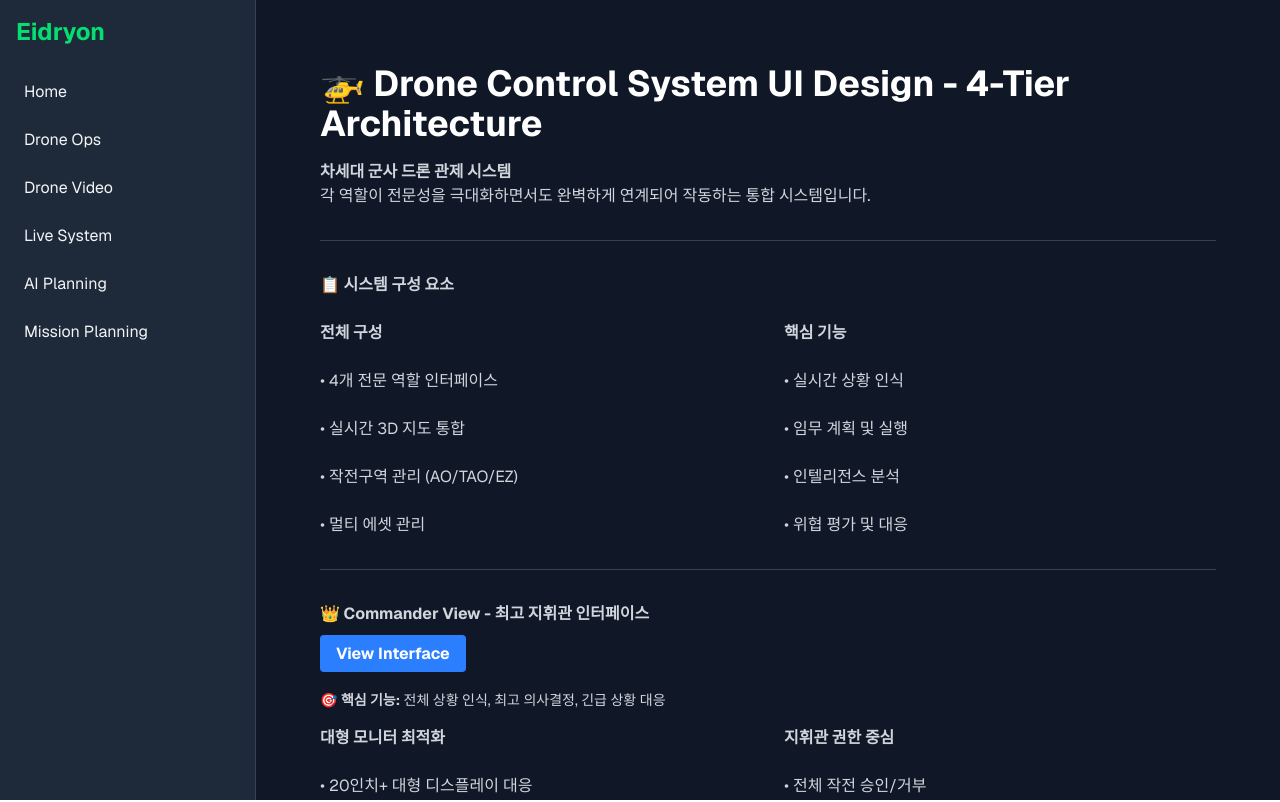
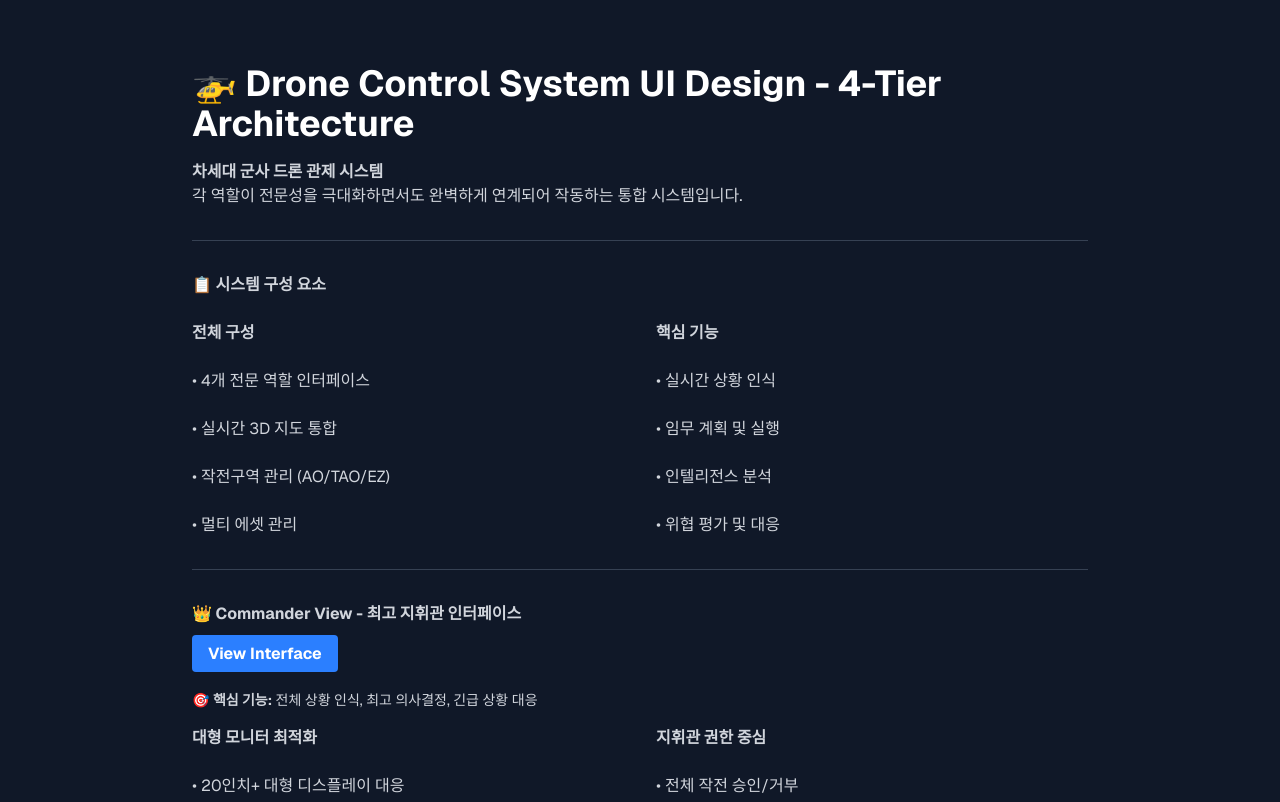
Before and after one commit to viakisun/eidryon_v2, a Next.js app: page / in a window 1280 px wide. Shown: the top 802 px of the page. Built offline with nearby package versions, Linux system fonts and the light colour scheme.

Commit message:
feat: Update index page, replace role pages, and remove sidebar

```diff
--- a/src/app/layout.tsx
+++ b/src/app/layout.tsx
@@ -27,28 +27,7 @@ export default function RootLayout({
   return (
     <html lang="en">
       <body className={geist.className}>
-        <div className="flex h-screen bg-gray-900 text-gray-100">
-          <aside className="w-64 bg-gray-800 p-4 border-r border-gray-700">
-            <h1 className="text-2xl font-bold mb-6 text-green-400">
-              <Link href="/">Eidryon</Link>
-            </h1>
-            <nav>
-              <ul>
-                {navLinks.map((link) => (
-                  <li key={link.href} className="mb-2">
-                    <Link
-                      href={link.href}
-                      className="block p-2 rounded hover:bg-gray-700 transition-colors"
-                    >
-                      {link.label}
-                    </Link>
-                  </li>
-                ))}
-              </ul>
-            </nav>
-          </aside>
-          <main className="flex-1 overflow-auto">{children}</main>
-        </div>
+        <main className="bg-gray-900 text-gray-100 min-h-screen">{children}</main>
       </body>
     </html>
   );
```
